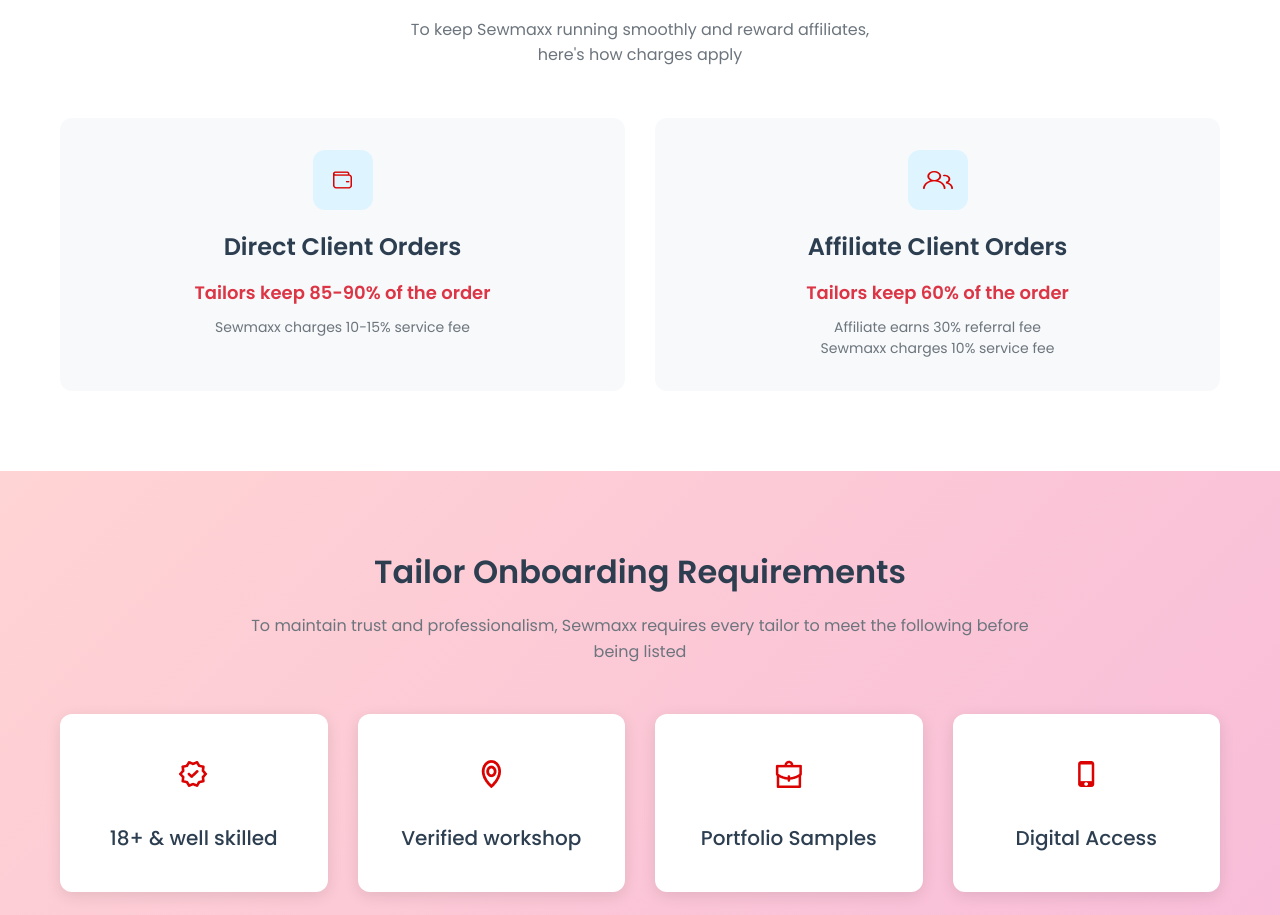
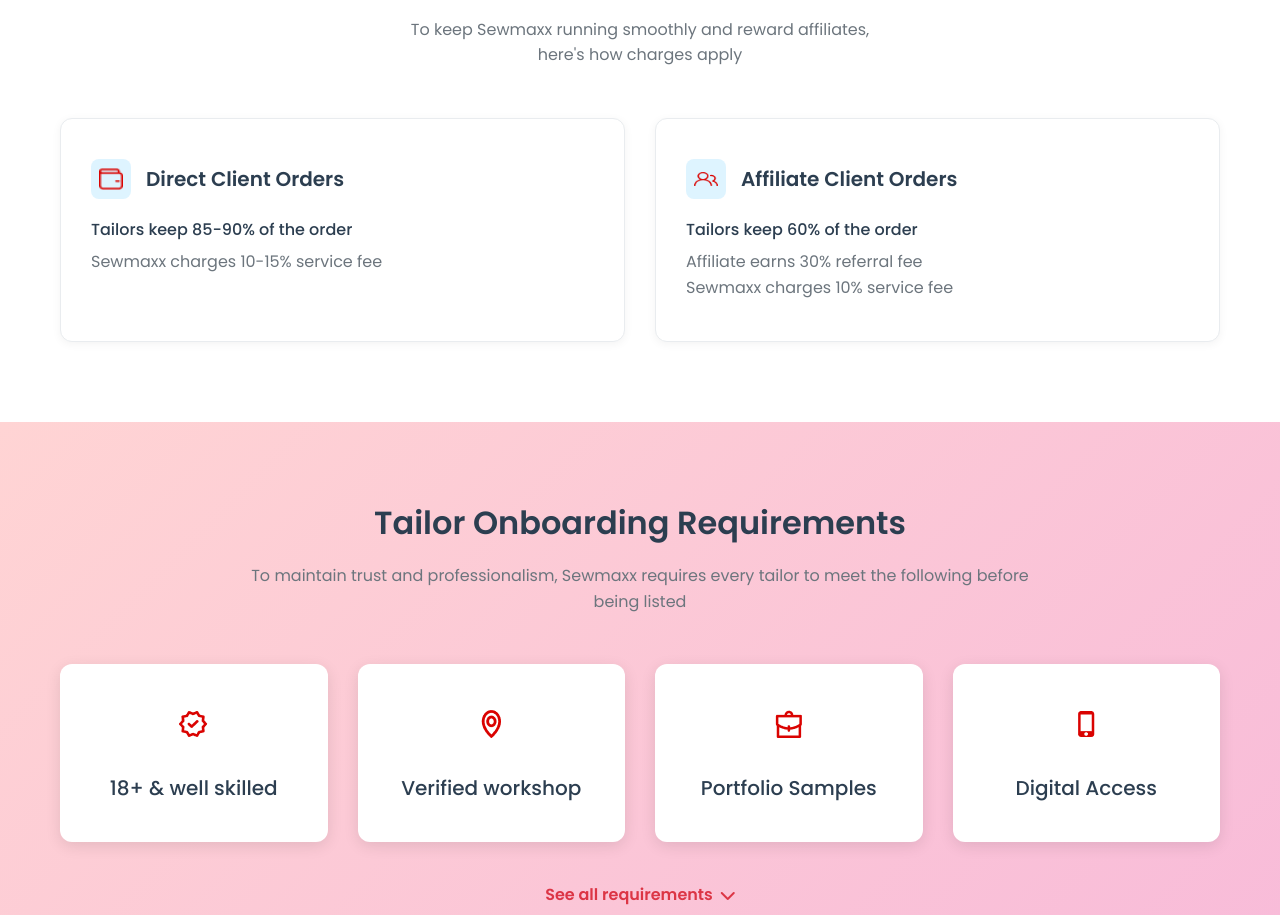
Before and after one commit to saheedoluwatosin/sewmaxx_landing_page, a plain HTML site: page index.html in a window 1280 px wide. Shown: the part 930-1845 px from the top of the page. Drawn offline with Linux system fonts and the light colour scheme.

Commit message:
updated code

```diff
--- a/index.html
+++ b/index.html
@@ -129,21 +129,21 @@
             margin-top: 40px;
         }
 
-        .charge-card {
+        /* .charge-card {
             background: #f8f9fa;
             border-radius: 12px;
             padding: 30px;
             text-align: center;
             border: 2px solid transparent;
             transition: all 0.3s ease;
-        }
+        } */
 
         .charge-card:hover {
             border-color: #dc3545;
             transform: translateY(-5px);
         }
 
-        .charge-card .icon {
+        /* .charge-card .icon {
             width: 60px;
             height: 60px;
             background: #DEF4FF;
@@ -154,7 +154,7 @@
             margin: 0 auto 20px;
             color: red;
             font-size: 24px;
-        }
+        } */
 
         .charge-card h3 {
             color: #2c3e50;
@@ -172,6 +172,62 @@
             color: #6c757d;
             font-size: 14px;
             line-height: 1.5;
+        }
+
+        .charge-card {
+            background: white;
+            border-radius: 12px;
+            padding: 40px 30px;
+            text-align: left;
+            border: 1px solid #e9ecef;
+            box-shadow: 0 2px 10px rgba(0,0,0,0.05);
+            transition: all 0.3s ease;
+        }
+
+        .card-header {
+            display: flex;
+            align-items: center;
+            gap: 15px;
+            margin-bottom: 20px;
+        }
+
+        .charge-card .icon {
+            width: 40px;
+            height: 40px;
+            background: #DEF4FF;
+            border-radius: 8px;
+            display: flex;
+            align-items: center;
+            justify-content: center;
+            flex-shrink: 0; /* Prevents icon from shrinking */
+        }
+
+        .charge-card .icon img {
+            width: 24px;
+            height: 24px;
+            object-fit: contain;
+        }
+
+        .charge-card h3 {
+            color: #2c3e50;
+            margin: 0; /* Remove margin since it's now in flexbox */
+            font-size: 20px;
+            font-weight: 600;
+        }
+
+        .charge-card .percentage {
+            font-size: 16px;
+            font-weight: 500;
+            color: #2c3e50;
+            margin-bottom: 8px;
+            line-height: 1.4;
+        }
+
+        .charge-card .details {
+            color: #6c757d;
+            font-size: 16px;
+            line-height: 1.6;
+            font-weight: 400;
         }
 
         /* Requirements Section */
@@ -352,19 +408,23 @@
 
                 <div class="charges-grid">
                     <div class="charge-card">
+                        <div class="card-header">
                             <div class="icon">
                                 <img src="images/direct_credit.png" alt="">
                             </div>
                             <h3>Direct Client Orders</h3>
+                        </div>
                         <div class="percentage">Tailors keep 85-90% of the order</div>
                         <div class="details">Sewmaxx charges 10-15% service fee</div>
                     </div>
 
                     <div class="charge-card">
+                        <div class="card-header">
                             <div class="icon">
                                 <img src="images/affilate_client.png" alt="">
                             </div>
                             <h3>Affiliate Client Orders</h3>
+                        </div>
                         <div class="percentage">Tailors keep 60% of the order</div>
                         <div class="details">
                             Affiliate earns 30% referral fee<br>
```
Lines whose indentation alone changed are shown as unchanged.
